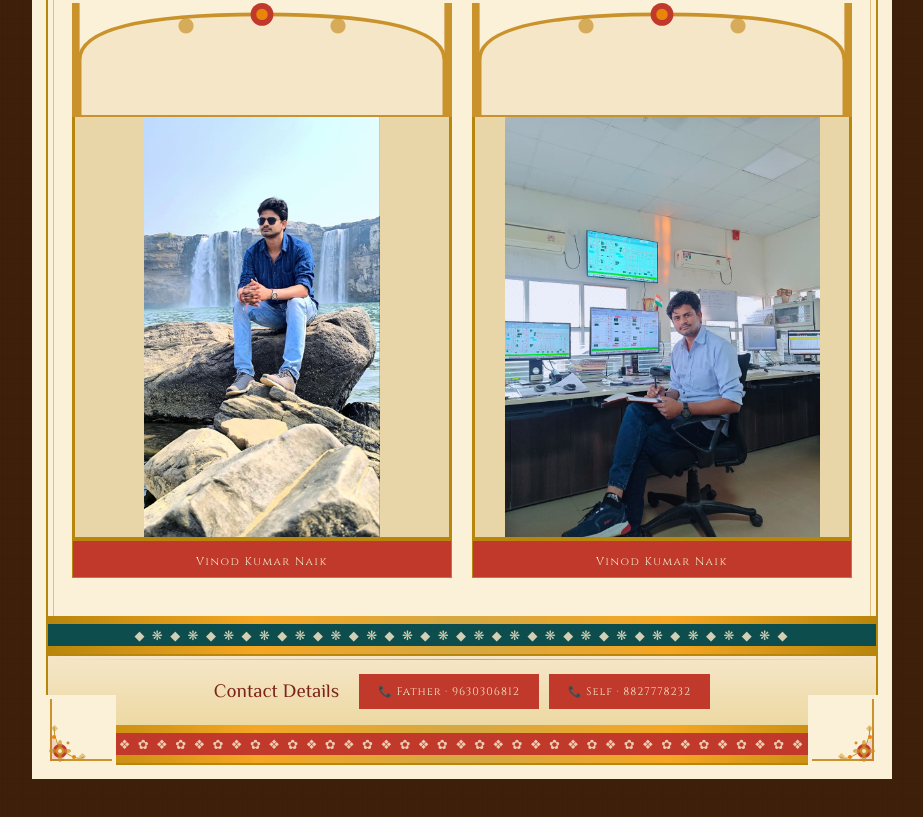
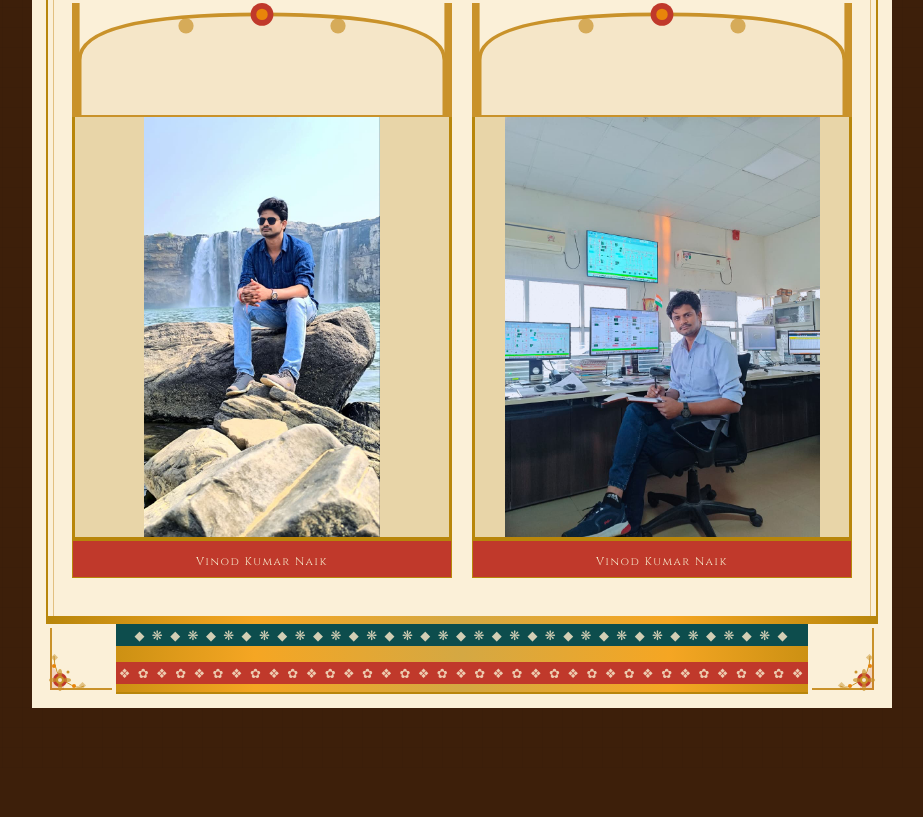
Before and after one commit to AyushSoni14/Vinod_sir, a plain HTML site: page index.html in a window 1280 px wide. Shown: the part 2216-3033 px from the top of the page, without its empty margins (178-1101 px from the left). After the commit the page ends 2984 px from the top, so only its background shows below. Drawn offline with Linux system fonts and the light colour scheme.

Commit message:
Update index.html

```diff
--- a/index.html
+++ b/index.html
@@ -896,25 +896,7 @@ body {
   </div>
   <div class="blockprint gold-band"></div>
 
-  <div class="footer">
-  <div class="footer-inner">
 
-    <div>
-      <div class="footer-shlok">Contact Details</div>
-    </div>
-
-    <div style="display:flex;gap:10px;flex-wrap:wrap;justify-content:flex-end;">
-      <a href="tel:+919630306812" style="display:flex;align-items:center;gap:8px;padding:9px 18px;border:1.5px solid var(--terr);background:var(--terr);color:var(--sand);text-decoration:none;font-family:'Cinzel',serif;font-size:11px;letter-spacing:1px;">
-        📞 Father · 9630306812
-      </a>
-
-      <a href="tel:+918827778232" style="display:flex;align-items:center;gap:8px;padding:9px 18px;border:1.5px solid var(--terr);background:var(--terr);color:var(--sand);text-decoration:none;font-family:'Cinzel',serif;font-size:11px;letter-spacing:1px;">
-        📞 Self · 8827778232
-      </a>
-    </div>
-
-  </div>
-</div>
   <div class="blockprint gold-band"></div>
   <div class="blockprint">
     <div class="blockprint-inner"><span class="bp-motif">✿ ❖ ✿ ❖ ✿ ❖ ✿ ❖ ✿ ❖ ✿ ❖ ✿ ❖ ✿ ❖ ✿ ❖ ✿ ❖ ✿ ❖ ✿ ❖ ✿ ❖ ✿ ❖ ✿ ❖ ✿ ❖ ✿ ❖ ✿ ❖ ✿ ❖ ✿</span></div>
```
